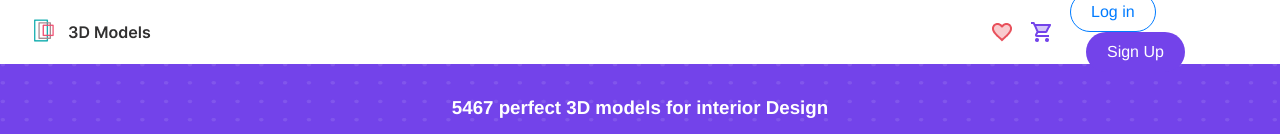
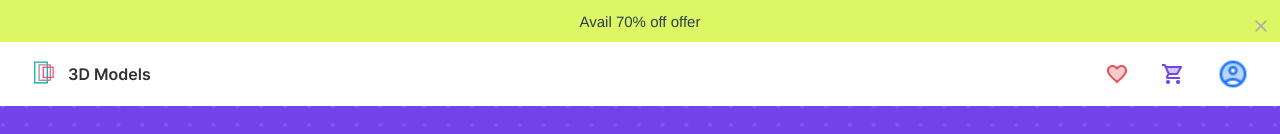
Before and after one commit to Harshit9651/figma2, a Vue app: page / in a window 1280 px wide. Both pictures are taken after a click on the button "Log in". Shown: the top 134 px of the page. Built offline with nearby package versions, Linux system fonts and the light colour scheme.

Commit message:
oofer leeter

```diff
--- a/src/components/NavBar.vue
+++ b/src/components/NavBar.vue
@@ -3,7 +3,7 @@
     <div v-if="isOffer" class="avil-offer">
       <p>Avail 70% off offer</p>
       <div class="cros">
-        <button @click="closeoffer">
+        <button @click="closeOffer">
           <img src="../assets/close.png" alt="Close Offer" />
         </button>
       </div>
@@ -16,12 +16,12 @@
       <div class="right-bar">
         <img src="../assets/favorite.png" alt="Favorite" />
         <img src="../assets/shopping_cart.png" alt="Cart" />
-        <div class="login-sigup">
-          <button class="button1">Log in</button>
+        <div  v-if="!islogin"  class="login-sigup">
+          <button @click="login" class="button1">Log in</button>
           <button class="button2">Sign Up</button>
         </div>
-        <div>
-          <img src="" alt="" />
+        <div v-if="islogin" class="profile">
+          <img src="../assets/account_circle.png" alt="" />
         </div>
       </div>
     </div>
@@ -56,9 +56,17 @@ export default {
 </script>
 <script setup>
 import { ref } from "vue";
-const isoffer = ref(true);
-function closeoffer() {
-  isoffer.value = !isoffer.value;
+
+const islogin = ref(false);
+const isOffer = ref(true);
+function login() {
+    const rightBar = document.getElementsByClassName("right-bar")[0];
+  islogin.value = !islogin.value;
+  rightBar.style.marginLeft = "75%";
+
+}
+function closeOffer() {
+  isOffer.value = false; // Set isOffer to false to hide the offer
 }
 </script>
 <style scoped lang="scss">
@@ -99,14 +107,14 @@ function closeoffer() {
   }
 
   .right-bar {
-    // width: 19.75rem;
-    width: 21rem;
+    //width: 19.75rem;
+    // width: 21rem;
     height: 3rem;
     margin-left: 66%;
     display: flex;
     align-items: center;
     justify-content: space-between;
-    gap: 1rem;
+    gap: 2rem;
 
     .button1,
     .button2 {
@@ -141,6 +149,15 @@ function closeoffer() {
     .button2:hover {
       background-color: #007bff;
       color: white;
+    }
+    .profile{
+      height: 2rem;
+      width: 2rem;
+      background-color: rgb(255, 255, 255);
+      img{
+        height: 2rem;
+      width: 2rem;
+      }
     }
   }
 }
```
Also changed, not shown: src/assets/account_circle.png (added).
